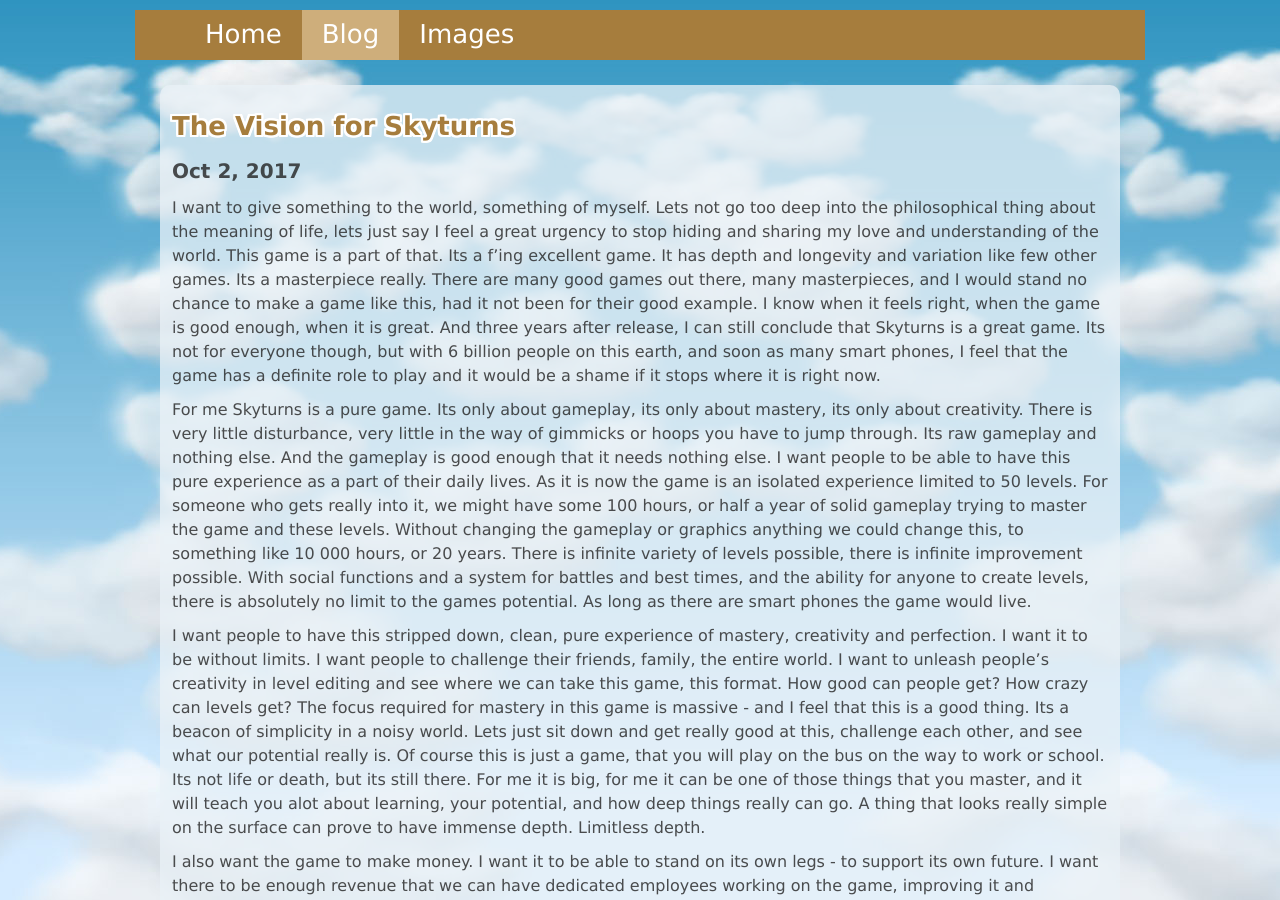
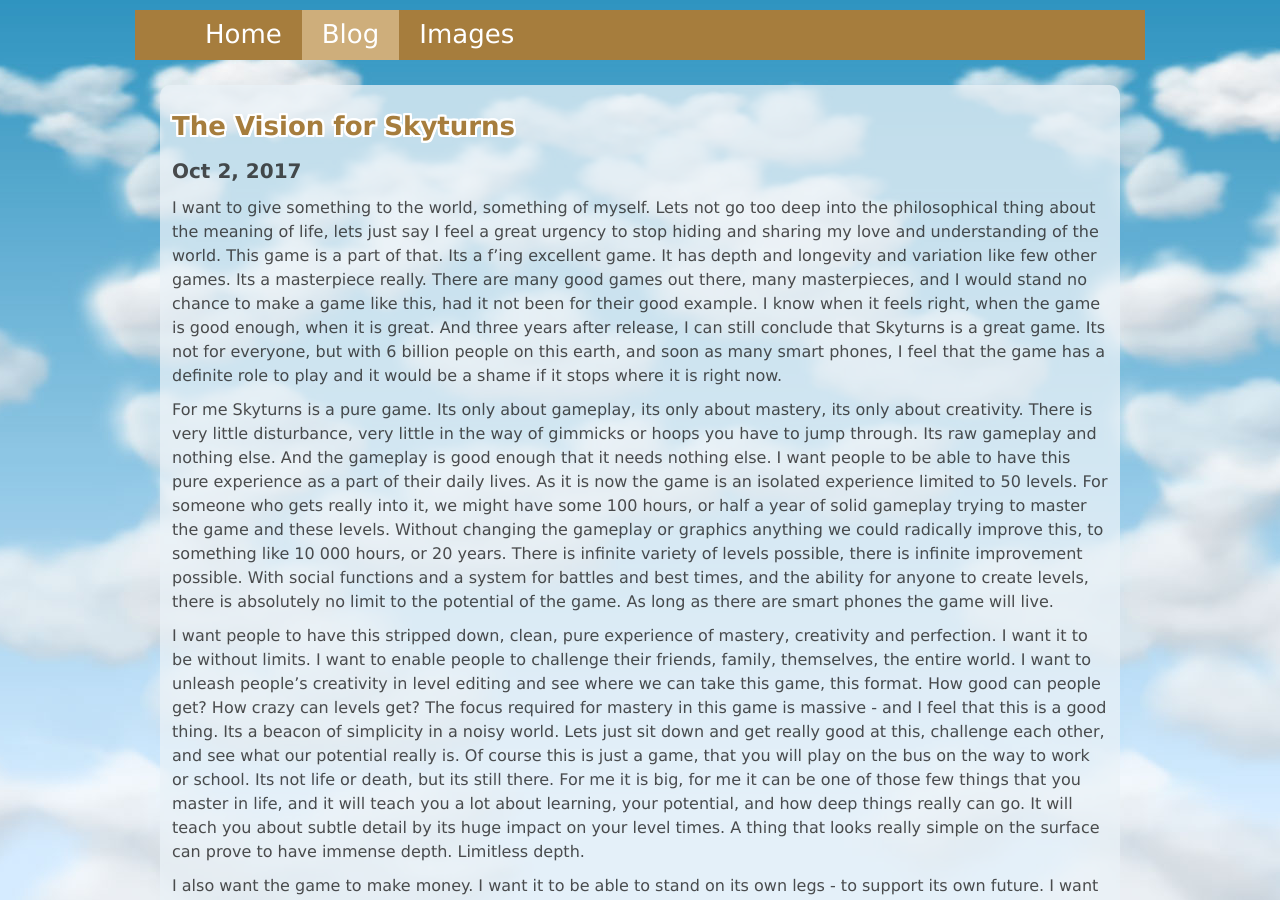
Before and after one commit to JDaance/jdaance.github.io, a Jekyll site: the page built from _posts/2017-10-02-vision-for-skyturns.md, in a window 1280 px wide and 900 px high. Built offline with Jekyll 4.4.1, drawn with Linux system fonts in a browser that asks for light colours; some of the changed text lies outside the part shown.

Commit message:
Update 2017-10-02-vision-for-skyturns.md

```diff
--- a/_posts/2017-10-02-vision-for-skyturns.md
+++ b/_posts/2017-10-02-vision-for-skyturns.md
@@ -4,12 +4,14 @@
 category: general
 ---
 
-I want to give something to the world, something of myself. Lets not go too deep into the philosophical thing about the meaning of life, lets just say I feel a great urgency to stop hiding and sharing my love and understanding of the world. This game is a part of that. Its a f'ing excellent game. It has depth and longevity and variation like few other games. Its a masterpiece really. There are many good games out there, many masterpieces, and I would stand no chance to make a game like this, had it not been for their good example. I know when it feels right, when the game is good enough, when it is great. And three years after release, I can still conclude that Skyturns is a great game. Its not for everyone though, but with 6 billion people on this earth, and soon as many smart phones, I feel that the game has a definite role to play and it would be a shame if it stops where it is right now.
+I want to give something to the world, something of myself. Lets not go too deep into the philosophical thing about the meaning of life, lets just say I feel a great urgency to stop hiding and sharing my love and understanding of the world. This game is a part of that. Its a f'ing excellent game. It has depth and longevity and variation like few other games. Its a masterpiece really. There are many good games out there, many masterpieces, and I would stand no chance to make a game like this, had it not been for their good example. I know when it feels right, when the game is good enough, when it is great. And three years after release, I can still conclude that Skyturns is a great game. Its not for everyone, but with 6 billion people on this earth, and soon as many smart phones, I feel that the game has a definite role to play and it would be a shame if it stops where it is right now.
 
-For me Skyturns is a pure game. Its only about gameplay, its only about mastery, its only about creativity. There is very little disturbance, very little in the way of gimmicks or hoops you have to jump through. Its raw gameplay and nothing else. And the gameplay is good enough that it needs nothing else. I want people to be able to have this pure experience as a part of their daily lives. As it is now the game is an isolated experience limited to 50 levels. For someone who gets really into it, we might have some 100 hours, or half a year of solid gameplay trying to master the game and these levels. Without changing the gameplay or graphics anything we could change this, to something like 10 000 hours, or 20 years. There is infinite variety of levels possible, there is infinite improvement possible. With social functions and a system for battles and best times, and the ability for anyone to create levels, there is absolutely no limit to the games potential. As long as there are smart phones the game would live.
+For me Skyturns is a pure game. Its only about gameplay, its only about mastery, its only about creativity. There is very little disturbance, very little in the way of gimmicks or hoops you have to jump through. Its raw gameplay and nothing else. And the gameplay is good enough that it needs nothing else. I want people to be able to have this pure experience as a part of their daily lives. As it is now the game is an isolated experience limited to 50 levels. For someone who gets really into it, we might have some 100 hours, or half a year of solid gameplay trying to master the game and these levels. Without changing the gameplay or graphics anything we could radically improve this, to something like 10 000 hours, or 20 years. There is infinite variety of levels possible, there is infinite improvement possible. With social functions and a system for battles and best times, and the ability for anyone to create levels, there is absolutely no limit to the potential of the game. As long as there are smart phones the game will live.
 
-I want people to have this stripped down, clean, pure experience of mastery, creativity and perfection. I want it to be without limits. I want people to challenge their friends, family, the entire world. I want to unleash people's creativity in level editing and see where we can take this game, this format. How good can people get? How crazy can levels get? The focus required for mastery in this game is massive - and I feel that this is a good thing. Its a beacon of simplicity in a noisy world. Lets just sit down and get really good at this, challenge each other, and see what our potential really is. Of course this is just a game, that you will play on the bus on the way to work or school. Its not life or death, but its still there. For me it is big, for me it can be one of those things that you master, and it will teach you alot about learning, your potential, and how deep things really can go. A thing that looks really simple on the surface can prove to have immense depth. Limitless depth.
+I want people to have this stripped down, clean, pure experience of mastery, creativity and perfection. I want it to be without limits. I want to enable people to challenge their friends, family, themselves, the entire world. I want to unleash people's creativity in level editing and see where we can take this game, this format. How good can people get? How crazy can levels get? The focus required for mastery in this game is massive - and I feel that this is a good thing. Its a beacon of simplicity in a noisy world. Lets just sit down and get really good at this, challenge each other, and see what our potential really is. Of course this is just a game, that you will play on the bus on the way to work or school. Its not life or death, but its still there. For me it is big, for me it can be one of those few things that you master in life, and it will teach you a lot about learning, your potential, and how deep things really can go. It will teach you about subtle detail by its huge impact on your level times. A thing that looks really simple on the surface can prove to have immense depth. Limitless depth.
 
-I also want the game to make money. I want it to be able to stand on its own legs - to support its own future. I want there to be enough revenue that we can have dedicated employees working on the game, improving it and maintaining it for a long time. This means a responsible system of in-app purchases, that will still allow the game to remain pure and simple and of course not alter gameplay in any single way. The main driver for this will be replays, because in official replays other people will view your run of a level, and see what you see when you play. Any visual modification will be your own unique view on the game, which will be exposed through your replays.
+I also want the game to make money. I want it to be able to stand on its own legs - to support its own future. I want there to be enough revenue that we can have dedicated employees working on the game, improving it and maintaining it for a long time. This means a responsible system of in-app purchases, that will still allow the game to remain pure and simple and of course not alter gameplay in any  way whatsoever. The main driver for this will be replays, because in official replays other people will view your run of a level, and see what you see when you play. Any visual modification will be your own unique view on the game, which will be exposed through your replays.
 
-Create your own level, challenge your friends in battles. Pull up your phone and search for a quick battle on a new unknown level. Attain mastery of a level pack, reduce your total time and secure a place in your countries top list. Explore the limits of speed and three dimensions. Get notified that your friend just beat your time and show her whats what. Explore your own potential for mastery and subtle detail! The sky is literally, not the limit.
+Create your own level, challenge your friends in battles. Pull up your phone and search for a quick battle on a new unknown level. Attain mastery of a level pack. Customize the look of your game. Reduce your total time and secure a place in your countries top list. Explore the limits of speed and three dimensions. Get notified that your friend just beat your time and show her whats what. Join a tournament. Explore your own potential for mastery and subtle detail!
+
+The sky is literally, not the limit.
```
